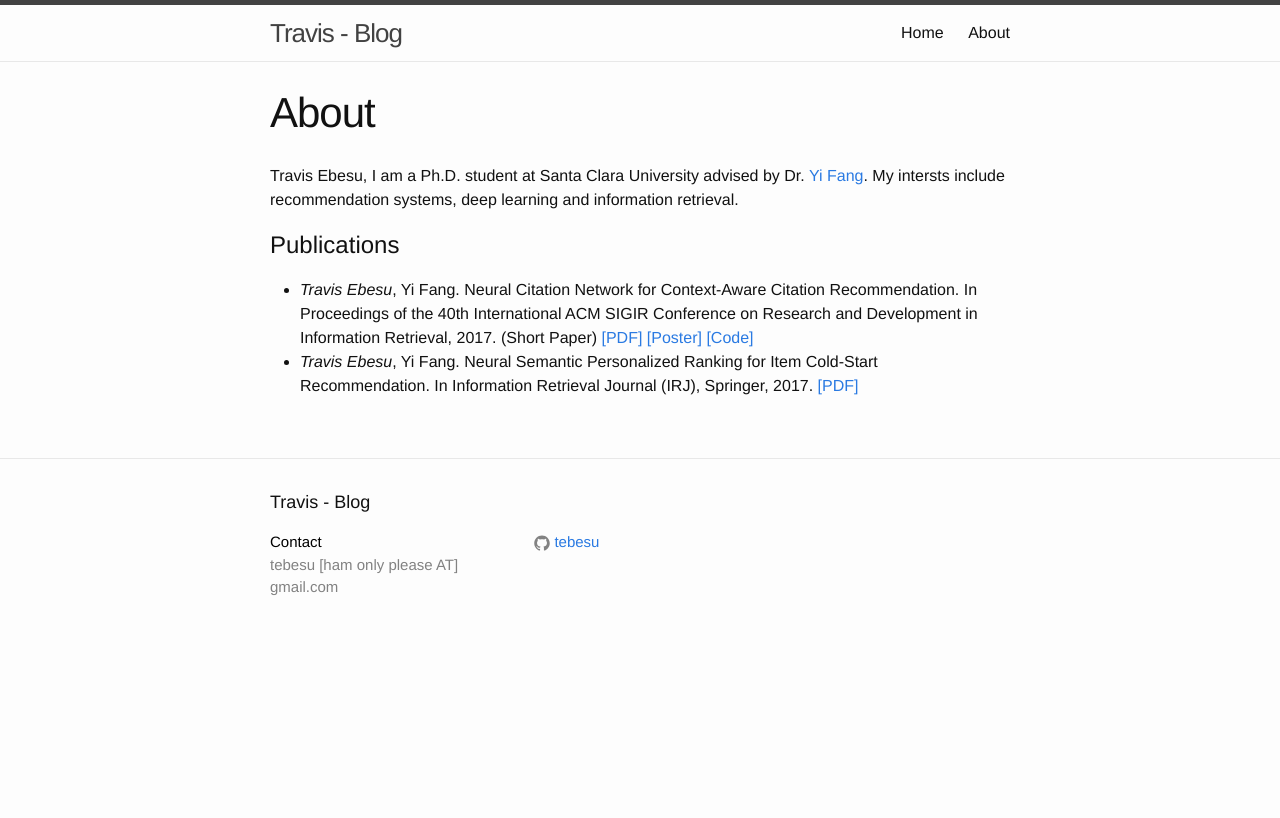
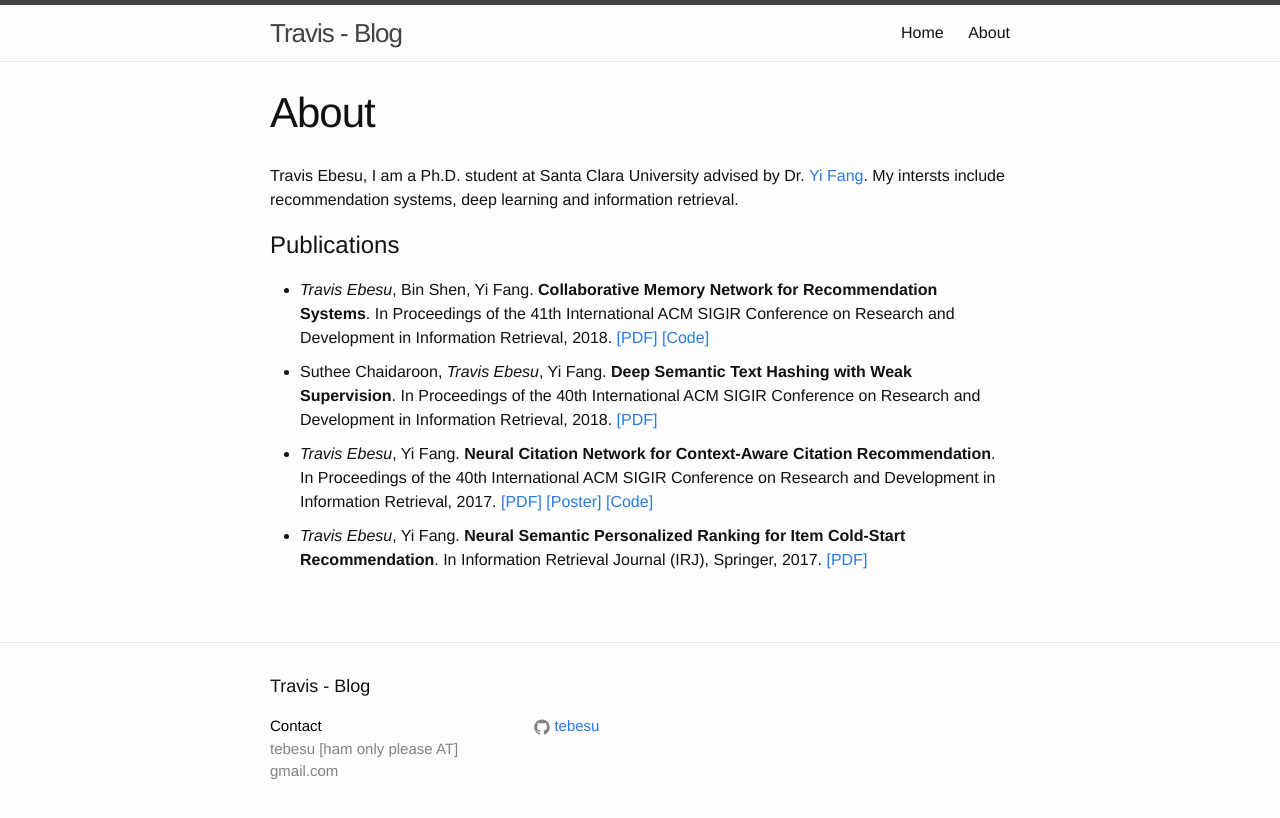
Before and after one commit to tebesu/tebesu.github.io, a Jekyll site: the page built from about.md, in a window 1280 px wide. Shown: the top 818 px of the page. Built offline with Jekyll 4.4.1, drawn with Linux system fonts in a browser that asks for light colours.

Commit message:
updated publications

```diff
--- a/_sass/_base.scss
+++ b/_sass/_base.scss
@@ -7,7 +7,6 @@ dl, dd, ol, ul, figure {
     margin: 0;
     padding: 0;
 }
-
 
 
 /**
@@ -202,3 +201,11 @@ pre {
         }
     }
 }
+
+
+/**
+ * List Spacing
+ */
+.lispace {
+    padding-bottom: 10px;
+}
--- a/about.md
+++ b/about.md
@@ -9,6 +9,7 @@ Travis Ebesu, I am a Ph.D. student at Santa Clara University advised by Dr. [Yi
 
 
 # Publications
-
-* *Travis Ebesu*, Yi Fang. Neural Citation Network for Context-Aware Citation Recommendation. In Proceedings of the 40th International ACM SIGIR Conference on Research and Development in Information Retrieval, 2017. (Short Paper) [[PDF]](http://www.cse.scu.edu/~yfang/NCN.pdf) [[Poster]]({{ site.url }}/assets/image/NCN_Poster_SIGIR_2017.pdf) [[Code]](https://github.com/tebesu/NeuralCitationNetwork)
-* *Travis Ebesu*, Yi Fang. Neural Semantic Personalized Ranking for Item Cold-Start Recommendation. In Information Retrieval Journal (IRJ), Springer, 2017. [[PDF]](http://www.cse.scu.edu/~yfang/NSPR.pdf)
+* {:.lispace} *Travis Ebesu*, Bin Shen, Yi Fang. **Collaborative Memory Network for Recommendation Systems**. In Proceedings of the 41th International ACM SIGIR Conference on Research and Development in Information Retrieval, 2018. [[PDF]](http://www.cse.scu.edu/~yfang/Collaborative_Memory_Network.pdf) [[Code]](https://github.com/tebesu/CollaborativeMemoryNetwork)
+* {:.lispace} Suthee Chaidaroon, *Travis Ebesu*, Yi Fang. **Deep Semantic Text Hashing with Weak Supervision**. In Proceedings of the 40th International ACM SIGIR Conference on Research and Development in Information Retrieval, 2018. [[PDF]](http://www.cse.scu.edu/~yfang/Deep_Semantic_Text_Hashing_Weak_Supervision.pdf)
+* {:.lispace} *Travis Ebesu*, Yi Fang. **Neural Citation Network for Context-Aware Citation Recommendation**. In Proceedings of the 40th International ACM SIGIR Conference on Research and Development in Information Retrieval, 2017. [[PDF]](http://www.cse.scu.edu/~yfang/NCN.pdf) [[Poster]]({{ site.url }}/assets/image/NCN_Poster_SIGIR_2017.pdf) [[Code]](https://github.com/tebesu/NeuralCitationNetwork)
+* {:.lispace} *Travis Ebesu*, Yi Fang. **Neural Semantic Personalized Ranking for Item Cold-Start Recommendation**. In Information Retrieval Journal (IRJ), Springer, 2017. [[PDF]](http://www.cse.scu.edu/~yfang/NSPR.pdf)
```
